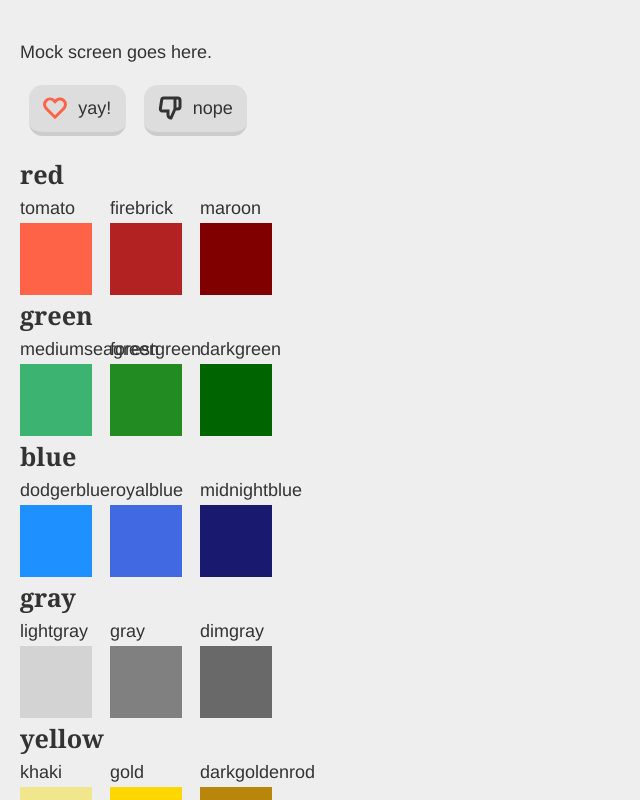
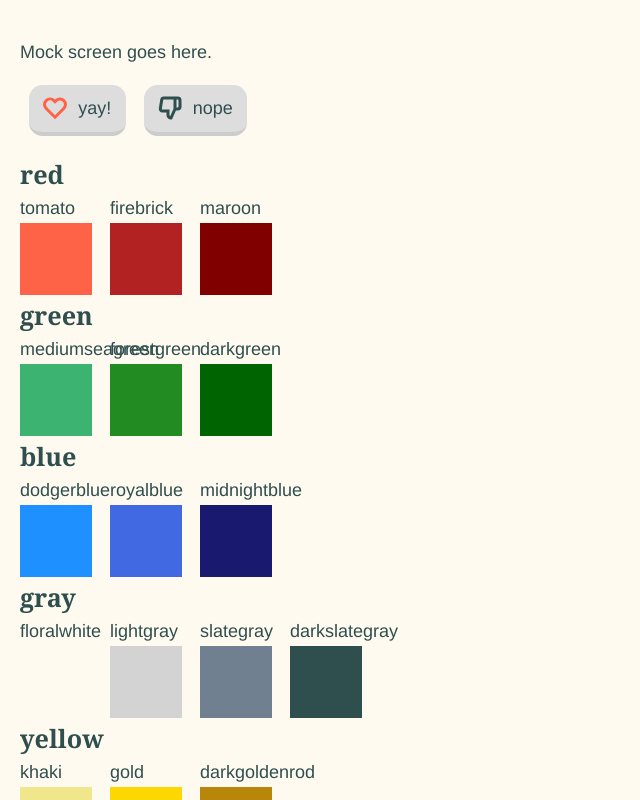
Before and after one commit to zstix/names-app, a React (Vite) app: page / in a window 1280 px wide. Shown: the top 800 px of the page, without its empty margins (0-640 px from the left). Built offline with nearby package versions, Linux system fonts and the light colour scheme.

Commit message:
chore: good enought for now colors

```diff
--- a/src/theme.ts
+++ b/src/theme.ts
@@ -24,22 +24,21 @@ const colors: INamesAppThemeColorVariants = {
   red: ['tomato', 'firebrick', 'maroon'],
   green: ['mediumseagreen', 'forestgreen', 'darkgreen'],
   blue: ['dodgerblue', 'royalblue', 'midnightblue'],
-  gray: ['lightgray', 'gray', 'dimgray'],
+  gray: ['floralwhite', 'lightgray', 'slategray', 'darkslategray'],
   yellow: ['khaki', 'gold', 'darkgoldenrod'],
 };
 
-// TODO: theme colors for fonts and backgrounds
 export const light: INamesAppTheme = {
   ...base,
   color: {
     ...colors,
     text: {
-      primary: '#333',
-      secondary: '#666',
+      primary: colors.gray[3],
+      secondary: colors.blue[2],
     },
     background: {
-      primary: '#eee',
-      secondary: '#ccc'
+      primary: colors.gray[0],
+      secondary: colors.green[0]
     },
   }
 };
@@ -49,12 +48,12 @@ export const dark: INamesAppTheme = {
   color: {
     ...reverseColors(colors),
     text: {
-      primary: '#333',
-      secondary: '#666',
+      primary: colors.gray[0],
+      secondary: colors.gray[0],
     },
     background: {
-      primary: '#eee',
-      secondary: '#ccc'
+      primary: colors.gray[3],
+      secondary: colors.blue[2]
     },
   }
 }
```
